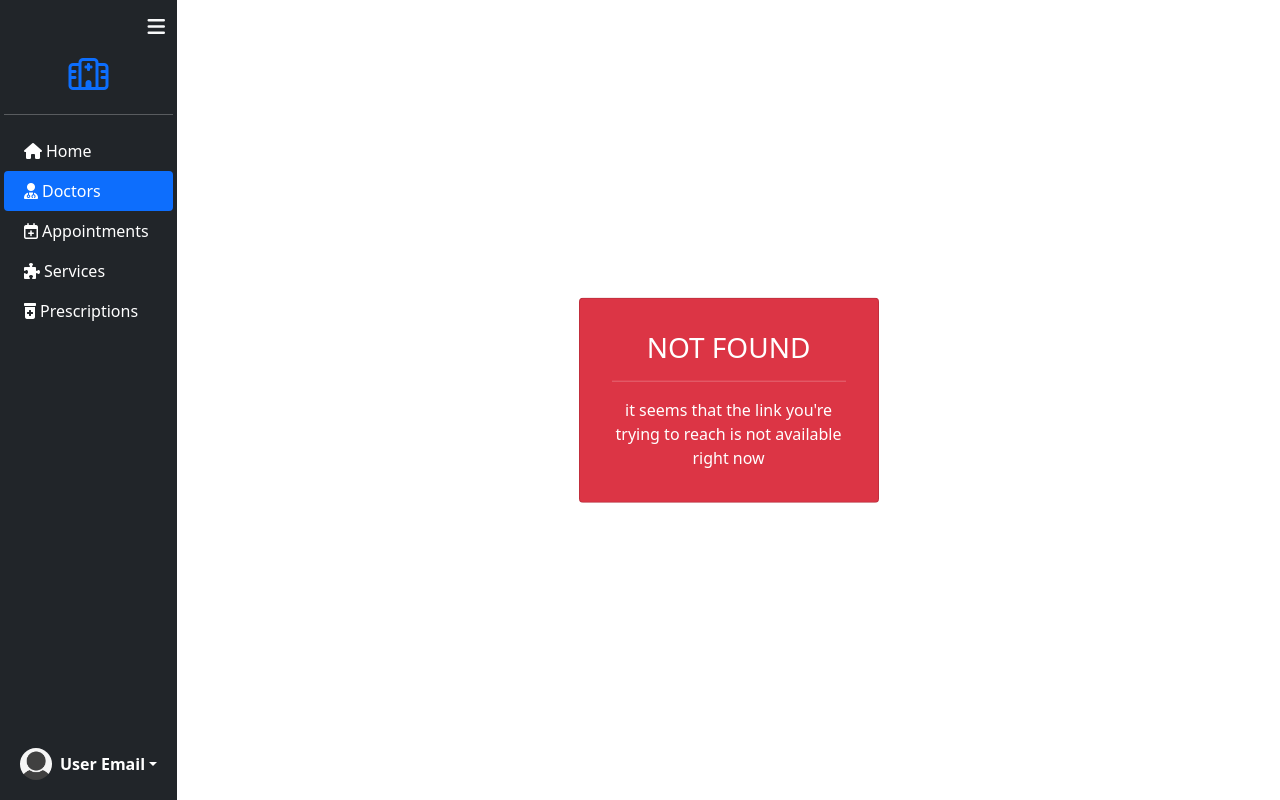
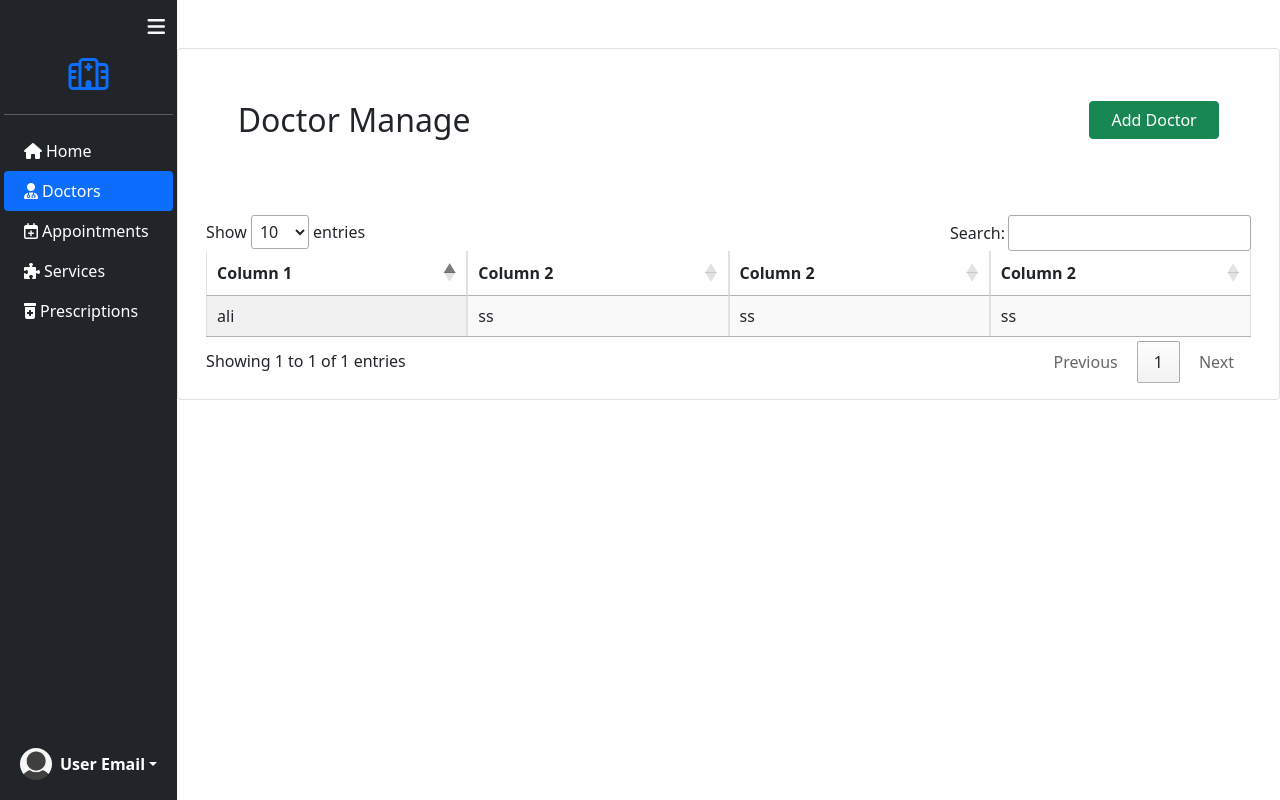
Before and after one commit to abasery1997/ClinicMS, an Angular app in the folder frontend/: page /Doctors in a window 1280 px wide. Before the commit this address had no page. Built offline with nearby package versions, Linux system fonts and the light colour scheme.

Commit message:
Ui First

```diff
--- a/frontend/angular.json
+++ b/frontend/angular.json
@@ -47,8 +47,16 @@
             "polyfills": "src/polyfills.ts",
             "tsConfig": "tsconfig.app.json",
             "assets": ["src/favicon.ico", "src/assets"],
-            "styles": ["src/styles.css"],
-            "scripts": ["node_modules/bootstrap/dist/js/bootstrap.bundle.js"]
+            "styles": [
+                    "src/styles.css",
+                    "node_modules/datatables.net-dt/css/jquery.dataTables.css",
+                    "node_modules/bootstrap/dist/css/bootstrap.css"
+            ],
+            "scripts": [
+              "node_modules/jquery/dist/jquery.js",
+              "node_modules/bootstrap/dist/js/bootstrap.js",
+              "node_modules/datatables.net/js/jquery.dataTables.js"
+            ]
           },
           "configurations": {
             "production": {
--- a/frontend/package.json
+++ b/frontend/package.json
@@ -19,6 +19,9 @@
     "@angular/platform-browser-dynamic": "~13.2.0",
     "@angular/router": "~13.2.0",
     "bootstrap": "^5.1.3",
+    "datatables.net": "^1.11.5",
+    "datatables.net-dt": "^1.11.5",
+    "jquery": "^3.6.0",
     "node": "^17.7.1",
     "rxjs": "~7.5.0",
     "tslib": "^2.3.0",
@@ -28,7 +31,9 @@
     "@angular-devkit/build-angular": "~13.2.4",
     "@angular/cli": "~13.2.4",
     "@angular/compiler-cli": "~13.2.0",
+    "@types/datatables.net": "^1.10.21",
     "@types/jasmine": "~3.10.0",
+    "@types/jquery": "^3.5.14",
     "@types/node": "^12.11.1",
     "jasmine-core": "~4.0.0",
     "karma": "~6.3.0",
--- /dev/null
+++ b/frontend/src/app/Components/doctors/doctors.component.html
@@ -0,0 +1,46 @@
+<!DOCTYPE html>
+<html lang="en">
+<body>
+    <!-- <link rel="stylesheet" type="text/css" href="https://cdn.datatables.net/1.11.5/css/jquery.dataTables.css"> -->
+    <!-- Table Start -->
+    <div class="container mt-5 border border-solid card">
+        <div class="row p-1 d-flex justify-content-around">
+
+            <div class="col-6 col-md-6 my-5">
+                <h2 class="offset-lg-1">Doctor Manage</h2>
+            </div>
+            <div class="col-6 my-5">
+                <button class="btn btn-success col-lg-3 offset-md-6 offset-2 offset-sm-4 offset-lg-8 ">Add Doctor</button>
+            </div>
+        </div>
+        <div class="p-3">
+            <table #dataTable  id="table_id" class="table table-responsive table-bordered display">
+                <thead>
+                    <tr >
+                        <th>Column 1</th>
+                        <th>Column 2</th>
+                        <th>Column 2</th>
+                        <th>Column 2</th>
+                    </tr>
+                </thead>
+                <tbody>
+                    <tr>
+                        <td>ali</td>
+                        <td>ss</td>
+                        <td>ss</td>
+                        <td>ss</td>
+                    </tr>
+                </tbody>
+            </table>
+        </div>
+    </div>
+    <!-- Table End -->
+    <!-- <script type="text/javascript" charset="utf8"
+        src="https://cdn.datatables.net/1.11.5/js/jquery.dataTables.js"></script>
+    <script>
+        $(document).ready(function () {
+            $('#table_id').DataTable();
+        });
+    </script> -->
+</body>
+</html>
--- /dev/null
+++ b/frontend/src/app/Components/doctors/doctors.component.ts
@@ -0,0 +1,27 @@
+import { AfterViewInit, Component, OnInit, ViewChild } from '@angular/core';
+
+declare var $:any;
+
+@Component({
+  selector: 'app-doctors',
+  templateUrl: './doctors.component.html',
+  styleUrls: ['./doctors.component.css']
+})
+export class DoctorsComponent implements OnInit , AfterViewInit{
+
+  @ViewChild('dataTable' , {static: false})  table:any;
+  dataTable:any;
+  constructor() { }
+
+  ngOnInit(): void {
+
+  }
+
+  ngAfterViewInit(): void {
+    this.dataTable = $(this.table.nativeElement);
+    this.dataTable.DataTable();
+  }
+
+
+
+}
--- a/frontend/src/app/app-routing.module.ts
+++ b/frontend/src/app/app-routing.module.ts
@@ -1,11 +1,13 @@
 import { NgModule } from '@angular/core';
 import { RouterModule, Routes } from '@angular/router';
+import { DoctorsComponent } from './Components/doctors/doctors.component';
 import { HomeComponent } from './Components/home/home.component';
 import { NotFoundComponent } from './Components/not-found/not-found.component';
 
 const routes: Routes = [
   { path: '', redirectTo: 'Home', pathMatch: 'full' },
   { path: 'Home', component: HomeComponent },
+  { path: 'Doctors', component: DoctorsComponent },
   { path: '**', component: NotFoundComponent }
 ];
 
--- a/frontend/src/app/app.module.ts
+++ b/frontend/src/app/app.module.ts
@@ -6,13 +6,15 @@ import { AppComponent } from './app.component';
 import { SidebarComponent } from './Layout/sidebar/sidebar.component';
 import { HomeComponent } from './Components/home/home.component';
 import { NotFoundComponent } from './Components/not-found/not-found.component';
+import { DoctorsComponent } from './Components/doctors/doctors.component';
 
 @NgModule({
   declarations: [
     AppComponent,
     SidebarComponent,
     HomeComponent,
-    NotFoundComponent
+    NotFoundComponent,
+    DoctorsComponent
   ],
   imports: [
     BrowserModule,
```
Also changed, not shown: frontend/src/app/Components/doctors/doctors.component.css (added), 1 other file (tests, documents, lock files or other folders).
